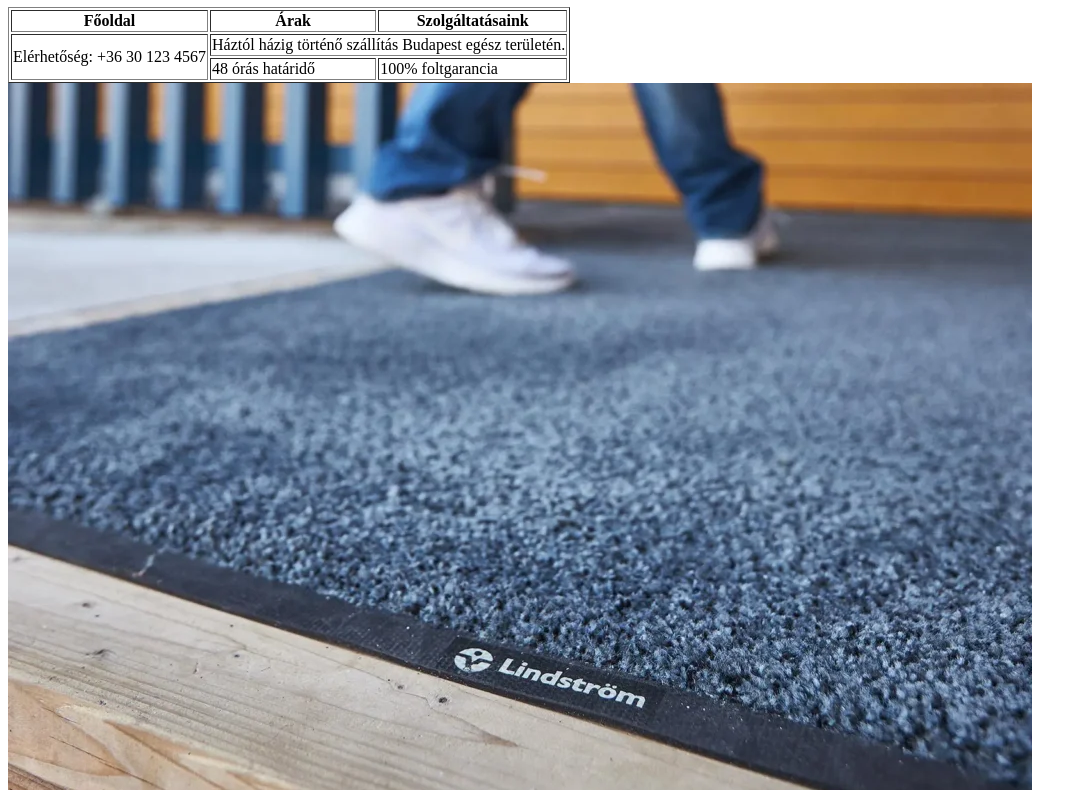
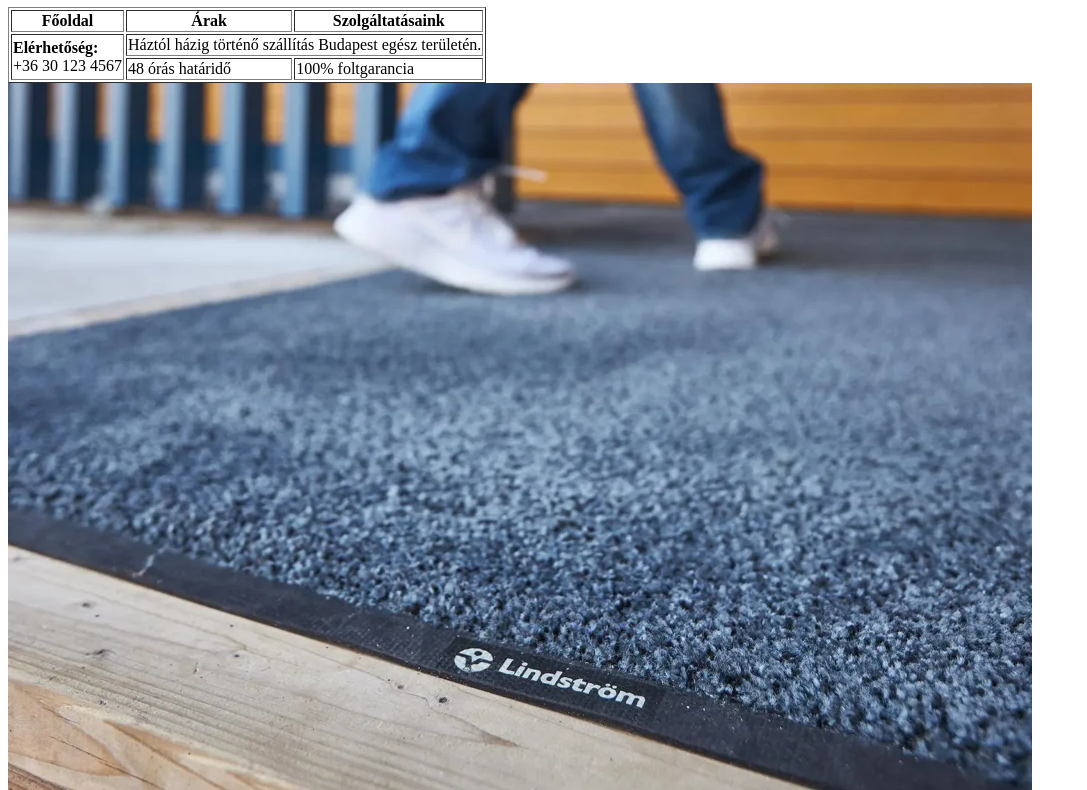
Before and after one commit to szabi180/szonyeg, a plain HTML site: page szolgaltatasaink.html in a window 1280 px wide. Shown: the part 109-899 px from the top of the page, without its empty margins (0-1087 px from the left). Drawn offline with Linux system fonts and the light colour scheme.

Commit message:
sortörés

```diff
--- a/szolgaltatasaink.html
+++ b/szolgaltatasaink.html
@@ -25,7 +25,7 @@
 		</thead>
 		<tbody>
 			<tr>
-				<td rowspan="2">Elérhetőség: +36 30 123 4567</td>
+				<td rowspan="2"><b>Elérhetőség:</b> <br>+36 30 123 4567</td>
 				<td colspan="2">Háztól házig történő szállítás Budapest egész területén.</td>
 
 			</tr>
```
